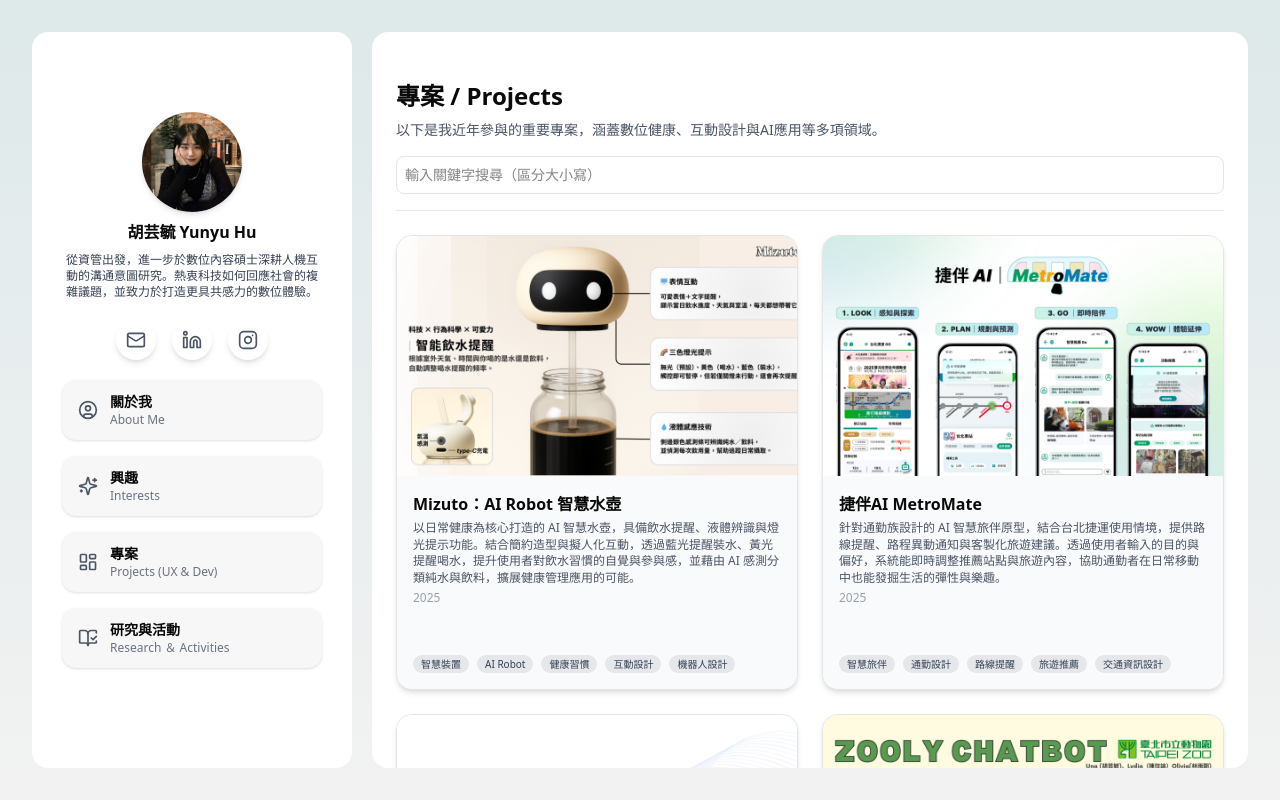
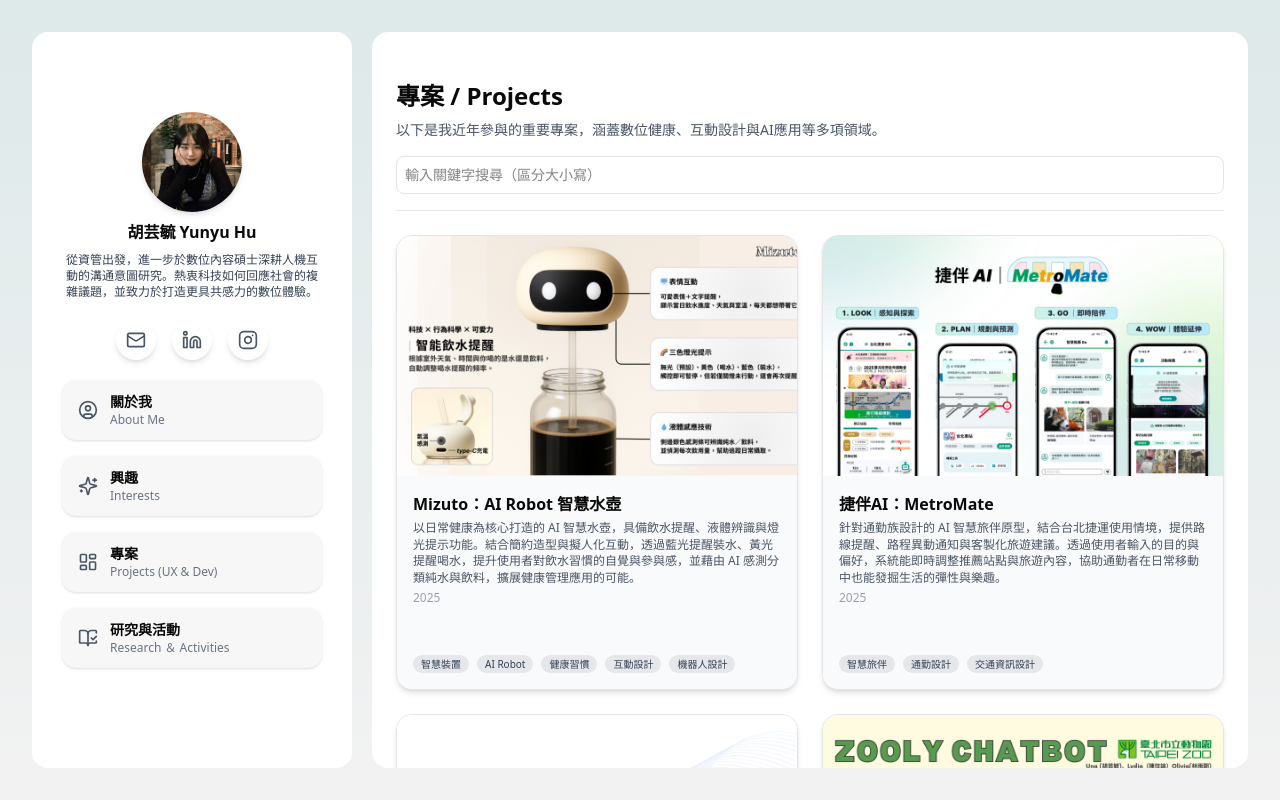
Before and after one commit to Yunyuhu/Yunyu-Web-DigitalProfile, a Next.js app: page /projects in a window 1280 px wide. Built offline with nearby package versions, Linux system fonts and the light colour scheme.

Commit message:
捷伴AI：MetroMate

```diff
--- a/src/app/about/page.js
+++ b/src/app/about/page.js
@@ -105,9 +105,9 @@
       },
       {
         year: "2025",
-        title: "捷伴AI MetroMate",
+        title: "捷伴AI：MetroMate",
         description: "針對通勤族設計的 AI 智慧旅伴，支援路線提醒、異動通知與客製化旅遊推薦，提升移動過程的資訊流暢與生活探索。",
-        tags: ["智慧旅伴", "交通資訊設計", "旅遊推薦"]
+        tags: ["智慧旅伴", "通勤設計","交通資訊設計"]
       },
       {
         year: "2025",
--- a/src/app/projects/page.js
+++ b/src/app/projects/page.js
@@ -27,11 +27,11 @@
   },
   {
     year: "2025",
-    title: "捷伴AI MetroMate",
+    title: "捷伴AI：MetroMate",
     description: "針對通勤族設計的 AI 智慧旅伴原型，結合台北捷運使用情境，提供路線提醒、路程異動通知與客製化旅遊建議。透過使用者輸入的目的與偏好，系統能即時調整推薦站點與旅遊內容，協助通勤者在日常移動中也能發掘生活的彈性與樂趣。",
     image: MetroMateImg,
     url: "https://reurl.cc/Om71jD",
-    tags: ["智慧旅伴", "通勤設計", "路線提醒", "旅遊推薦", "交通資訊設計"]
+    tags: ["智慧旅伴", "通勤設計","交通資訊設計"]
   },
   {
     year: "2025",
```
